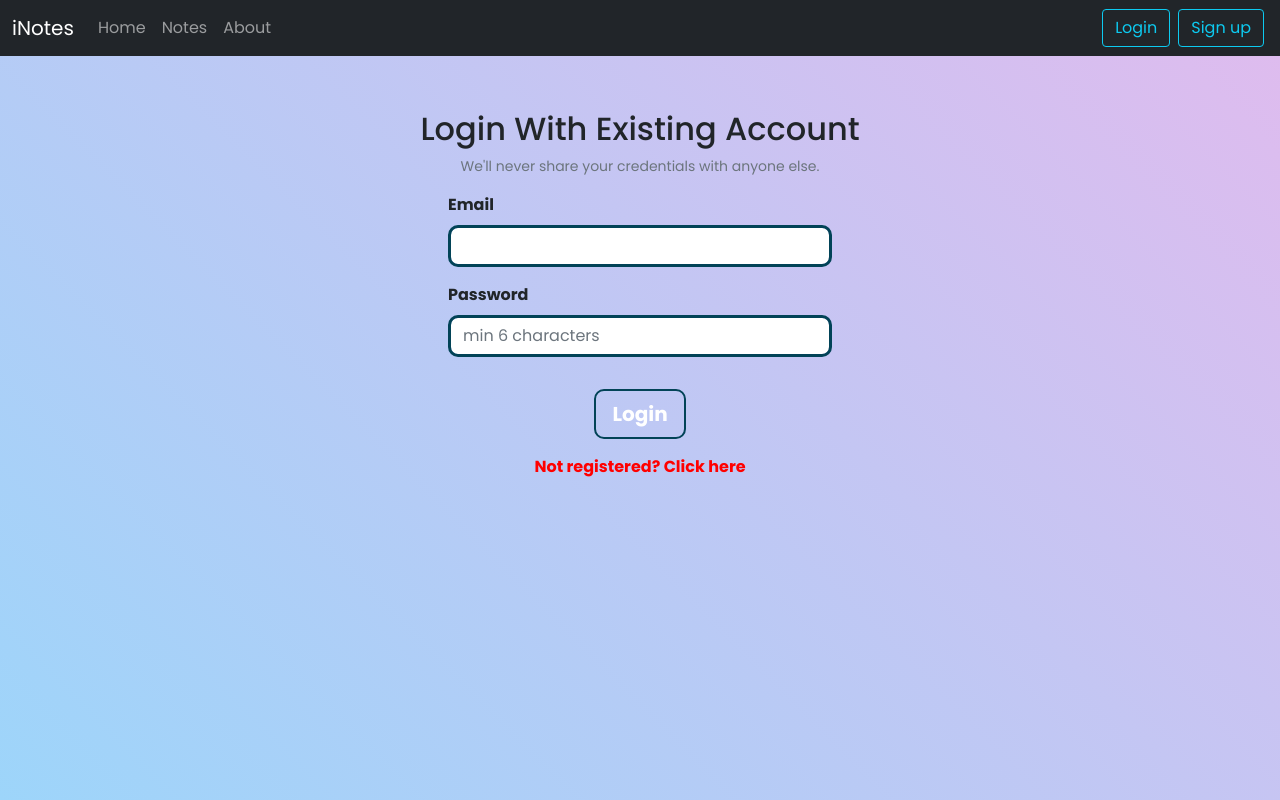
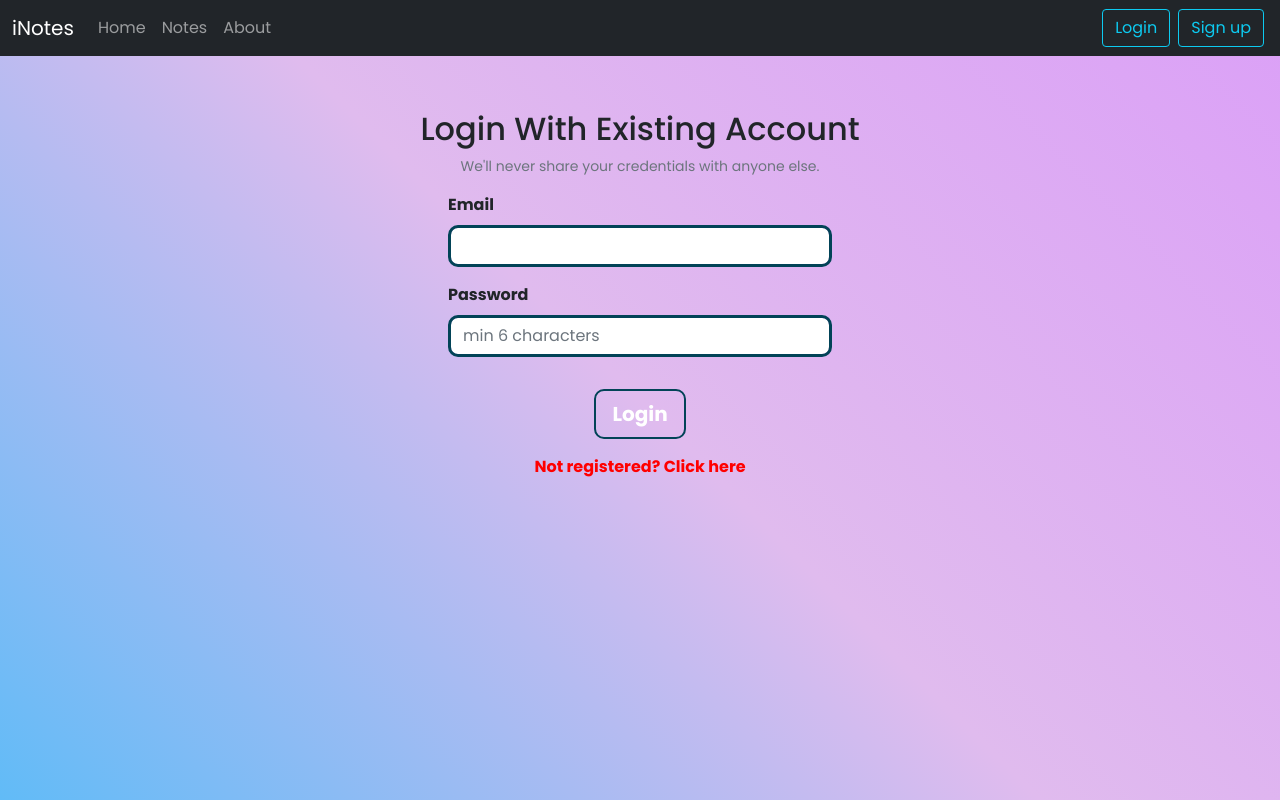
Before and after one commit to krishnasudan909/iNotes, a React (Create React App) app in the folder frontend/: page /login in a window 1280 px wide. Built offline with nearby package versions, Linux system fonts and the light colour scheme.

Commit message:
BAckground Changed

```diff
--- a/frontend/src/components/About.css
+++ b/frontend/src/components/About.css
@@ -16,6 +16,7 @@
     border: 2px solid #024357;
     cursor: pointer;
     color:orange;
+    transition: all 0.5s ease-out;
 }
 .aboutText{
     line-height: 2rem;
--- a/frontend/src/components/EditProfile.js
+++ b/frontend/src/components/EditProfile.js
@@ -107,7 +107,7 @@ export const EditProfile = () => {
                     <b>Profile Picture</b>
                   </label>
                   <br />
-                  <input type="file" accept="image/*" name="image" id="file"   onChange={loadFile} />
+                  <input type="file" accept="image/*" name="image" id="file" onChange={loadFile} />
                 </div>
         </div>
         </div>
--- a/frontend/src/index.css
+++ b/frontend/src/index.css
@@ -6,7 +6,7 @@
   font-family: 'Poppins',sans-serif;
 }
 body{
-  background: linear-gradient(45deg, #9dd5fa, #e0bbee) no-repeat center center fixed;
+  background: linear-gradient(45deg, #61bbf7, #e0bbee, #dba0f7) no-repeat center center fixed;
   -webkit-background-size: cover;
  -moz-background-size: cover;
   -o-background-size: cover;
```
Also changed, not shown: frontend/src/backgroundImage.jpg (added), 1 other file (tests, documents, lock files or other folders).
